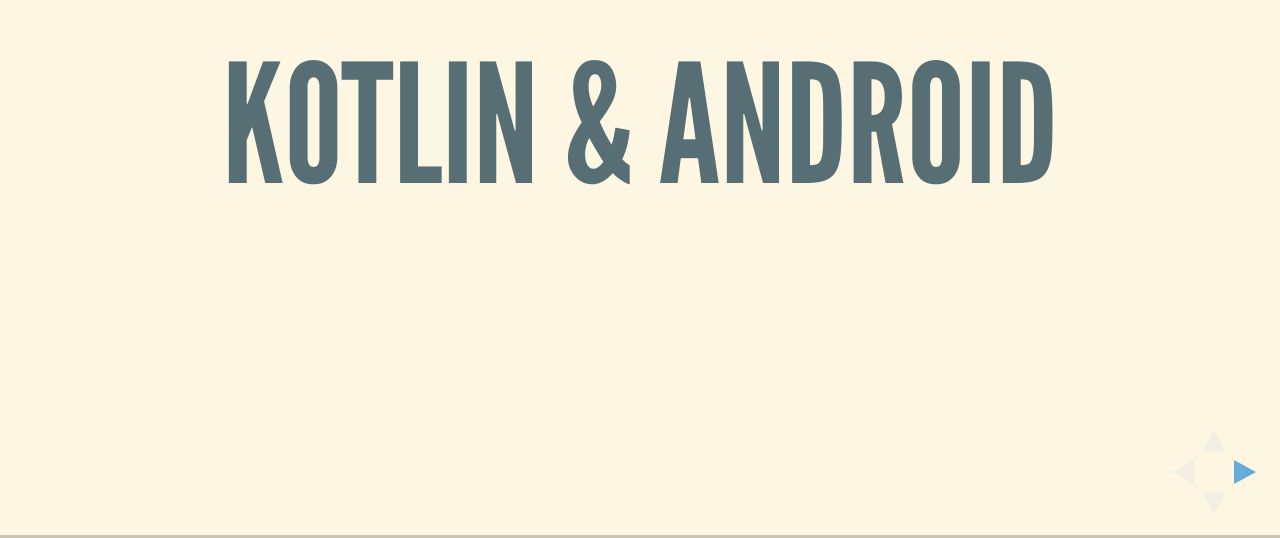
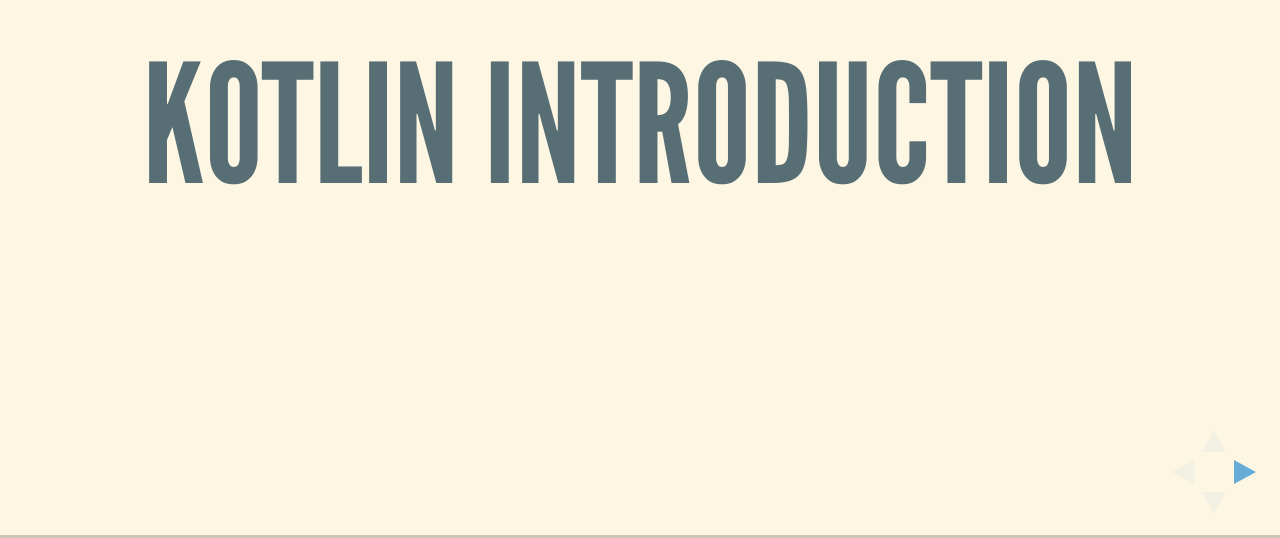
Before and after one commit to rafallopatka/kotlin-android-presentation, a plain HTML site: page index.html in a window 1280 px wide. Shown: the part 262-800 px from the top of the page. Drawn offline with Linux system fonts and the light colour scheme.

Commit message:
Update index.html

```diff
--- a/index.html
+++ b/index.html
@@ -34,7 +34,7 @@
 	<div class="reveal">
 		<div class="slides">
 			<section>
-				<h1>Kotlin & Android</h1>
+				<h1>Kotlin introduction</h1>
 			</section>
 			<section>
 				<section>
```
